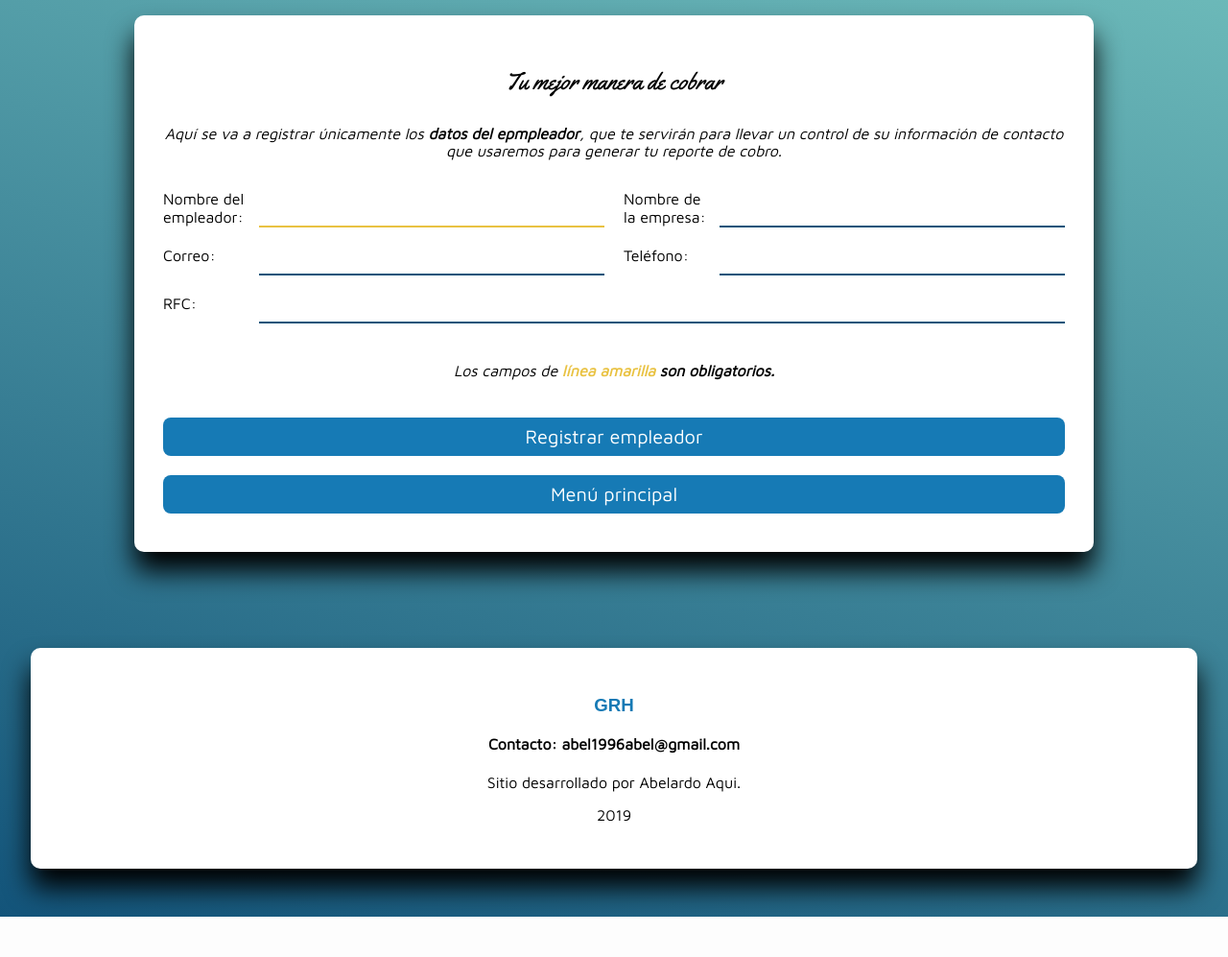
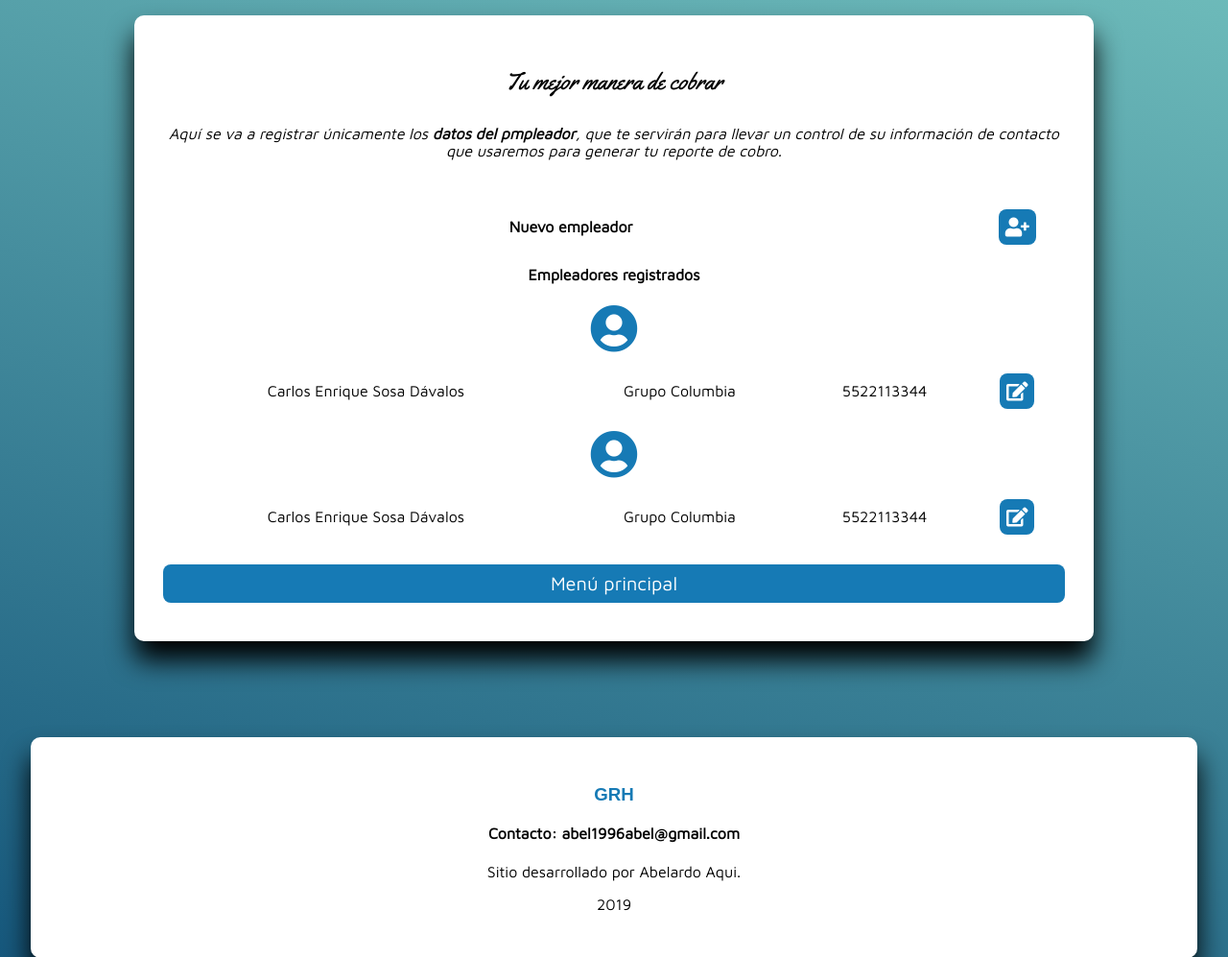
Before and after one commit to TecAbel/GRH, a PHP site: page /empleadores.php in a window 1280 px wide. Shown: the part 304-1301 px from the top of the page at 96% size. Before the commit the page ends 1259 px from the top, so only its background shows below. Run offline with PHP 8.4, Linux system fonts and the light colour scheme; the visitor is signed in with stand-in values (Sample User, id 1); some libraries are stand-ins or nearby versions.

Commit message:
sql corregido, emergente frmEmpleadores

```diff
--- a/css/estilos.css
+++ b/css/estilos.css
@@ -71,6 +71,67 @@ input:valid + span::after{
     padding-left: 5px;
     font-size: 2rem;
 }*/
+table.empleadores{
+    margin: 0 auto;
+    width: 100%;
+    border-collapse: separate;
+    border-spacing: 10px 20px;
+    text-align: center;
+}
+
+.overlay{
+    background: rgba(0,0,0,.3);
+    position: fixed;
+    bottom: 0;
+    top:0;
+    left: 0;
+    right: 0;
+    display: flex;
+    align-items: center;
+    justify-content: center;
+    visibility: hidden;
+}
+.active{
+    visibility: visible;
+}
+.popup{
+    background: var(--blanco);
+    box-shadow: 0px 0px 5px 0px rgba(0, 0, 0, .5);
+    border-radius: 1rem;
+    padding: 15px;
+    transform: scale(0.7);
+    opacity: 0;
+    transition: .4s ease all;
+}
+
+.popup .btn-cerrar-popup{
+    font-size: 1.6rem;
+    line-height: 1.6rem;
+    display: block;
+    text-align: right;
+    color: #bbbbbb;
+    transition: .3s ease all;
+}
+
+.popup .btn-cerrar-popup:hover{
+    color: #000;
+}
+
+.popup .contenedor-campos{
+    /*opacity: 0;*/
+}
+.popup.active{
+    opacity: 1;
+    transform: scale(1);
+}
+.popup .contenedor-campos.active{
+    opacity: 1;
+}
+
+.usuario-tb{
+    font-size: 5rem;
+    color: var(--primario);
+}
 .eslogan{
     font-family: 'Yellowtail', cursive;
     font-size: 2.5rem;
@@ -246,6 +307,9 @@ a {
 .icono button:hover{
     color: #13547a;
 }
+button.icono-boton{
+    color: var(--primario);
+}
 
 .menu-boton{
     background-color: transparent;
--- a/empleadores.php
+++ b/empleadores.php
@@ -1,7 +1,10 @@
 <?php
     include('recursos\repetitivo.php');
     include('recursos\validaciones.php');
+
+
     $usuario = $_SESSION['usuario'];
+
     validarInicio($usuario);
 ?>
 
@@ -73,6 +76,7 @@
                                         $(":text").val('');
                                     }, 1500);
                             }
+                            /*alert(d);*/
                         }
                     });
                 }
@@ -90,14 +94,47 @@
             <h1>Empleadores</h1>
         </div>
     </div>
-    <form action="" id="formulario" method="post" onsubmit="javascript:return false;">
+
         <div class="contenedor">
             <p class="eslogan">Tu mejor manera de cobrar</p>
             <p class="importante">
-                Aquí se va a registrar únicamente los <strong>datos del epmpleador</strong>, que te servirán para llevar un control de su información de contacto que usaremos para generar tu reporte de cobro.
+                Aquí se va a registrar únicamente los <strong>datos del pmpleador</strong>, que te servirán para llevar un control de su información de contacto que usaremos para generar tu reporte de cobro.
             </p>
 
+            <table class="empleadores">
+                <thead>
+                    <th colspan="3">Nuevo empleador</th>
+                    <th><button class="boton" id="btn-abrir-popup"><i class="fas fa-user-plus"></i></button></th>
+                </thead>
+                <thead>
+                    <th colspan="4">Empleadores registrados</th>
+                </thead>
+                <tr>
+                    <td colspan="4"><i class="fas fa-user-circle usuario-tb"></i></td>
+                <tr>
+                    <td>Carlos Enrique Sosa Dávalos</td>
+                    <td>Grupo Columbia</td>
+                    <td>5522113344</td>
+                    <td><button class="boton"><i class="fas fa-edit "></i></button></td>
+                </tr>
+                <tr>
+                    <td colspan="4"><i class="fas fa-user-circle usuario-tb"></i></td>
+                <tr>
+                    <td>Carlos Enrique Sosa Dávalos</td>
+                    <td>Grupo Columbia</td>
+                    <td>5522113344</td>
+                    <td><button class="boton"><i class="fas fa-edit "></i></button></td>
+                </tr>
+            </table>
+            <div class="campo guardar w-100">
+                <input class="boton" id="btnRegresar" name="btnRegresar" type="button" value="Menú principal">
+            </div>
+            <div class="overlay" id="overlay">
+                <div class="popup" id="popup">
                     <div class="contenedor-campos">
+
+                        <form action="" id="formulario" method="post" onsubmit="javascript:return false;">
+                        <a href="#" id="btn-cerrar-popup" class="btn-cerrar-popup"><i class='fas fa-times'></i></a>
                             <div class="campo">
                                 <label for="txtNombreEmpleador">Nombre del empleador: </label>
                                 <input class="obligatorio" type="text" id="txtNombreEmpleador" name="txtNombreEmpleador">
@@ -114,6 +151,10 @@
                                 <label for="txtTelEmpleador">Teléfono: </label>
                                 <input type="text" id="txtTelEmpleador" name="txtTelEmpleador">
                             </div>
+                            <div class="campo">
+                                <label for="txtNumEmp">Número de empleado: </label>
+                                <input type="text" id="txtNumEmp" name="txtNumEmp">
+                            </div>
                             <div class="campo w-100">
                                 <label for="txtRfcEmpleador">RFC: </label>
                                 <input type="text" id="txtRfcEmpleador" name="txtRfcEmpleador">
@@ -122,16 +163,18 @@
                             Los campos de <span class="nota-amarilla"><strong>línea amarilla</span> son obligatorios.</strong>
                             </p>
                             <div class="campo guardar w-100">
-                    <input class="boton" id="btnRegistrar" name="btnEditar" type="submit" value="Registrar empleador">
+                                <input class="boton" id="btnRegistrar" name="btnRegistrar" type="submit" value="Registrar empleador">
                             </div>
-                <div class="campo guardar w-100">
-                    <input class="boton" id="btnRegresar" name="btnRegresar" type="button" value="Menú principal">
+
+                        </form>
+                    </div>
                 </div>
             </div>
         </div>
 
-    </form>
+
 
     <?php echo getFooter();  ?>
+    <script src="recursos\formEmergenteEmpeladores.js"></script>
 </body>
 </html>
--- /dev/null
+++ b/recursos/formEmergenteEmpeladores.js
@@ -0,0 +1,14 @@
+var btnAbrirPopup = document.getElementById('btn-abrir-popup'),
+    overlay = document.getElementById('overlay'),
+    popup = document.getElementById('popup'),
+    btnCerrarPopup = document.getElementById('btn-cerrar-popup');
+
+btnAbrirPopup.addEventListener('click',function(){
+    overlay.classList.add('active');
+    popup.classList.add('active');
+});
+
+btnCerrarPopup.addEventListener('click',function(){
+    overlay.classList.remove('active');
+    popup.classList.remove('active');
+});
--- a/registro-usuario.php
+++ b/registro-usuario.php
@@ -160,8 +160,7 @@
                 </div>
                 <div class="campo">
                     <label for="txtTelefono">Teléfono: </label>
-                    <input type="tel" placeholder="10 dígitos" id="txtTelefono" name="txtTelefono" maxlength="10" pattern="[0-9]">
-                    <span class="estado"></span>
+                    <input type="tel" placeholder="10 dígitos" id="txtTelefono" name="txtTelefono" maxlength="10">
                 </div>
 
                 <div class="campo">
```
Also changed, not shown: datos-personales.php (+5 -5 lines), recursos/nuevoEmpleador.php (+7 -1 lines), recursos/peticiones.php (+15 -1 lines), sql/estructura_grh.sql (+13 -5 lines). Lines whose indentation alone changed are shown as unchanged.
